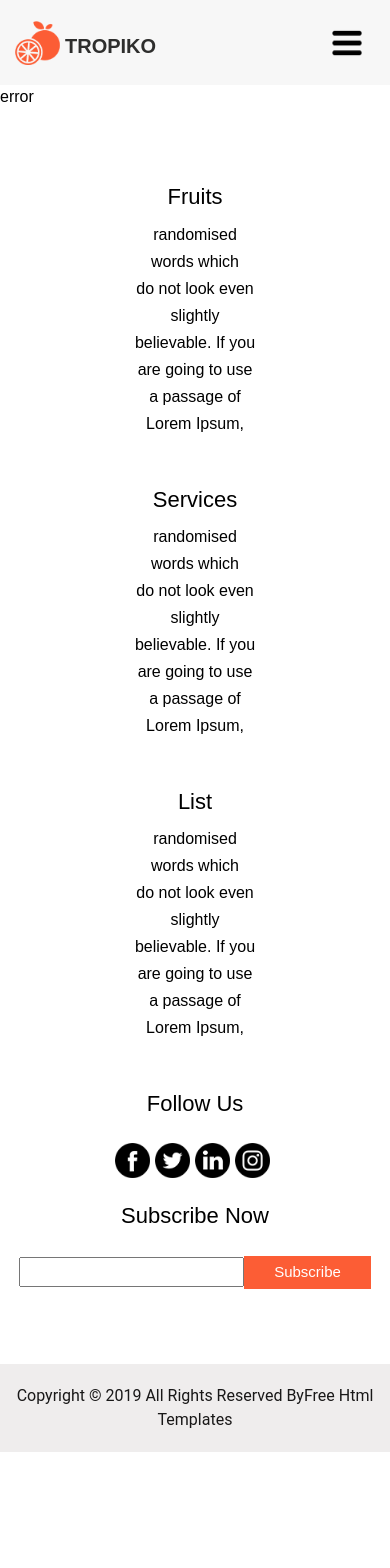
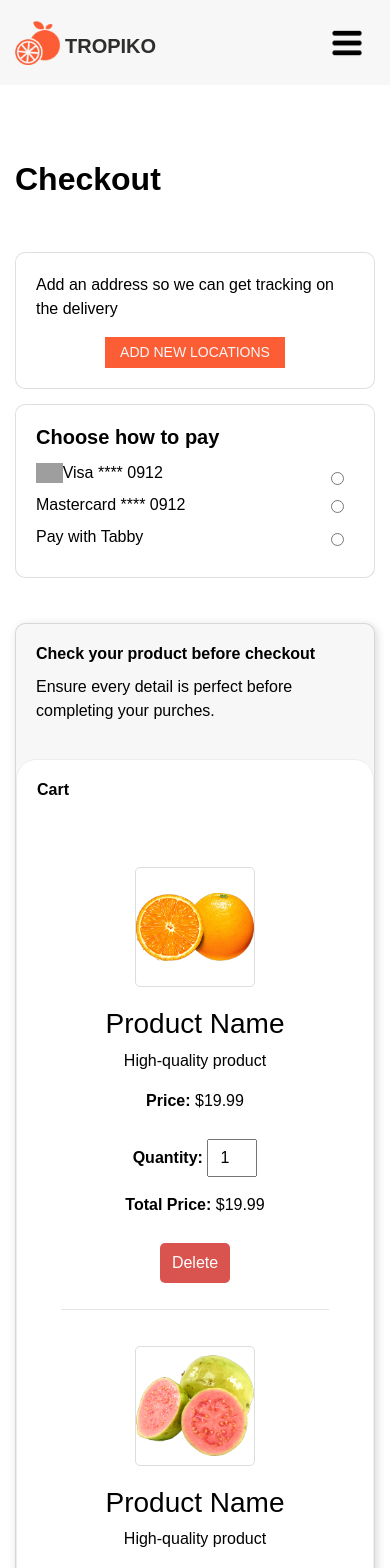
Before and after one commit to Loochi-02/practical_1, a React (Vite) app: page /Cart in a window 390 px wide. Shown: the top 1568 px of the page. Before the commit the page ends 1452 px from the top, so only its background shows below. Built offline with nearby package versions, Linux system fonts and the light colour scheme; grey boxes are pictures that could not be loaded.

Commit message:
Updated styles for responsive design

```diff
--- a/package.json
+++ b/package.json
@@ -13,6 +13,7 @@
     "preview": "vite preview"
   },
   "dependencies": {
+
     "react": "^18.3.1",
     "react-dom": "^18.3.1",
     "react-router-dom": "^7.1.5"
--- a/public/css/style.css
+++ b/public/css/style.css
@@ -507,3 +507,116 @@ a:focus {
 }
 
 /* end footer section*/
+/* card page */
+
+#cardcard{
+  border-radius: 10px;
+}
+#cart{
+  margin-top: 30px;
+  display: flex;
+  /* border: 2px solid red; */
+}
+
+#cart-body{
+  border: 0.01px solid rgb(234, 238, 240);
+  background-color: white;
+  border-radius: 20px 20px 10px 10px ;
+}
+
+#card{
+  border-radius: 10px;
+  /* border: 2px solid black; */
+  box-shadow: 2px 2px 8px rgba(77, 65, 65, 0.2); /* Custom shadow */
+  background-color: #f7f7f7;
+}
+
+#visacard{
+  position: absolute;
+  top: 67px;
+  right: 30px;
+}
+
+#mastercard{
+  position: absolute;
+  top: 95px;
+  right: 30px;
+}
+
+#tabbycard{
+  position: absolute;
+  top: 128px;
+  right: 30px;
+}
+
+.leftColumn{
+  border:2px solid #000000;
+  display: flex;
+}
+
+.secondcardiv{
+  border: 2px solid blue;
+}
+
+#right-column{
+  border: 0.6px solid #c1c4c9;
+  border-radius: 8px;
+}
+
+.product-container {
+            display: flex;
+            align-items: center;
+            /* border: 1px solid #ddd; */
+            padding: 5px;
+            max-width: 900px;
+            margin: auto;
+            border-radius: 8px;
+            /* box-shadow: 0 4px 6px rgba(0, 0, 0, 0.1); */
+            background: #fff;
+            justify-content: space-between;
+        }
+        .column {
+            flex: 1;
+            padding: 5px;
+            text-align: center;
+        }
+        .product-image {
+            width: 120px;
+            height: 120px;
+            object-fit: contain;
+            border-radius: 5px;
+            border: 1px solid #ddd;
+            /* background-color: #ddd; */
+
+        }
+        .quantity-input {
+            width: 50px;
+            padding: 5px;
+            text-align: center;
+        }
+        .delete-btn {
+            background: #d9534f;
+            color: white;
+            border: none;
+            padding: 8px 12px;
+            cursor: pointer;
+            border-radius: 5px;
+            margin-top: 10px;
+        }
+        .delete-btn:hover {
+            background: #c9302c;
+        }
+
+        /* Responsive */
+        @media (max-width: 700px) {
+          .product-container {
+              flex-direction: column;
+              text-align: center;
+          }
+          .column {
+              width: 100%;
+          }
+          .product-image {
+              margin: 10px 0;
+          }
+      }
--- a/src/App.jsx
+++ b/src/App.jsx
@@ -9,6 +9,7 @@ import Navbar from './components/Navbar';
 import Footer from './components/Footer';
 import Services from './pages/Services';
 import Contact from './pages/Contact';
+import Cart from './pages/cart';
 
 function App() {
 
@@ -43,6 +44,7 @@ function App() {
       <Route path='/Fruits' element={<Fruits/>}/>
       <Route path='/Services' element={<Services/>}/>
       <Route path='/Contact' element={<Contact/>}/>
+      <Route path='/Cart' element={<Cart/>}/>
       <Route path='*' element={<ErrorPage/>}/>
     </Routes>
     <Footer/>
--- /dev/null
+++ b/src/pages/Cart.jsx
@@ -0,0 +1,166 @@
+const Cart=() =>{
+    return<>
+   <section className="cart_section layout_padding">
+   <div className="container">
+    <h2 className="font-weight-bold">
+        Checkout
+    </h2>
+        <div className="row layout_padding2">
+
+        {/* left column */}
+        <div className="col-md-8">
+          <div className="card-deck">
+            {/* Delivery Location */}
+          <div className="card" id="cardcard">
+            <div className="card-body">
+              <p className="card-text">
+              Add an address so we can get tracking on the delivery
+              </p>
+              <div className="quote_btn-container ml-0 ml-lg-4 d-flex justify-content-center">
+            <a href="">
+             Add new locations
+            </a>
+          </div>
+            </div>
+          </div>
+
+          {/* payment methods */}
+          <div className="card" id="cardcard">
+            <div className="card-body">
+              <h5 className="card-title"><b>Choose how to pay</b></h5>
+              <label className="flex items-center space-x-3">
+                        <img
+                          src="https://logos-world.net/wp-content/uploads/2020/04/Visa-Logo.png"
+                          alt="Visa Card"
+                          style={{ height: "20px", width: "auto" }}
+                        />
+                        <span>Visa **** 0912</span>
+                        <input type="radio" name="payment" className="w-6 h-6 rounded-full border-gray-300 checked:bg-blue-500" id="visacard"/>
+
+                    </label><br/>
+                    <label className="flex items-center space-x-3">
+                        {/* <img
+                         src="https://iconscout.com/free-icon/mastercard-3521564"
+                         alt="MasterCard"
+                         style={{ height: "20px", width: "auto" }}
+                        /> */}
+
+                        <span>Mastercard **** 0912</span>
+                        <input type="radio" name="payment" className="w-6 h-6 rounded-full border-gray-300 checked:bg-blue-500" id="mastercard"/>
+                    </label><br/>
+                    <label className="flex items-center space-x-3">
+                        {/* <img
+                          src="https://seeklogo.com/images/T/tabby-logo-2207E22F98-seeklogo.com.png"
+                          alt="Pay with Tabby"
+                          className="h-6 w-auto"
+                        /> */}
+
+                        <span>Pay with Tabby</span>
+                        <input type="radio" name="payment" className="w-6 h-6 rounded-full border-gray-300 checked:bg-blue-500" id="tabbycard"/>
+                    </label>
+            </div>
+          </div>
+          </div>
+
+          {/* cart section */}
+          <div className="card-deck" id="cart">
+          <div className="card" id="card">
+            <div className="card-body">
+              <h6 className="card-title"><b>Check your product before checkout</b></h6>
+              <p className="card-main-text">Ensure every detail is perfect before completing your purches.</p>
+
+            </div>
+            <div className="card-body" id="cart-body">
+              <h6 className="card-title"><b>Cart</b></h6>
+                <div className="space-y-4 mt-4">
+                    {/* <!-- Cart Item --> */}
+                    <div className="flex justify-between items-center p-4 border-b">
+                      {/* <div className="flex items-center gap-4">
+                        <img src="images/orange.png" className="w-12 h-12 rounded" style={{ height: "50px", width: "auto" }} />
+                        <div>
+                            <h3 className="font-semibold">Orange</h3>
+                            <p className="text-sm text-gray-500">XL • Black</p>
+                            <p className="text-gray-800 font-semibold">SAR 40.00 per item</p>
+                        </div>
+                        </div> */}
+                       <div className="product-container">
+                       {/* <!-- Column 3: Product Image --> */}
+        <div className="column">
+            <img className="product-image" src="images/orange.png" alt="Product"/>
+        </div>
+
+        {/* <!-- Column 1: Product Details --> */}
+        <div className="column">
+            <h3>Product Name</h3>
+            <p>High-quality product</p>
+            <p><strong>Price:</strong> $19.99</p>
+        </div>
+
+        {/* <!-- Column 2: Quantity, Total Price, Delete --> */}
+        <div className="column">
+            <p><strong>Quantity:</strong> <input type="number" className="quantity-input" value="1" min="1"/></p>
+            <p><strong>Total Price:</strong> $19.99</p>
+            <button className="delete-btn">Delete</button>
+        </div>
+
+
+    </div>
+
+                        {/* <div className="flex items-center gap-2">
+                            <button className="bg-gray-200 px-2 py-1 rounded">-</button>
+                            <span className="font-semibold">2</span>
+                            <button className="bg-gray-200 px-2 py-1 rounded">+</button>
+                        </div> */}
+
+                        {/* <p className="font-semibold">SAR 80.00</p> */}
+
+                    <hr/>
+
+                    <div className="product-container">
+                       {/* <!-- Column 3: Product Image --> */}
+        <div className="column">
+            <img className="product-image" src="images/gauva.png" alt="Product"/>
+        </div>
+
+        {/* <!-- Column 1: Product Details --> */}
+        <div className="column">
+            <h3>Product Name</h3>
+            <p>High-quality product</p>
+            <p><strong>Price:</strong> $19.99</p>
+        </div>
+
+        {/* <!-- Column 2: Quantity, Total Price, Delete --> */}
+        <div className="column">
+            <p><strong>Quantity:</strong> <input type="number" className="quantity-input" value="1" min="1"/></p>
+            <p><strong>Total Price:</strong> $19.99</p>
+            <button className="delete-btn">Delete</button>
+        </div>
+
+
+    </div>
+                    </div>
+                    </div>
+
+            </div>
+
+          </div>
+          </div>
+        </div>
+
+        {/* right column */}
+        <div className="col-md-4 d-flex justify-content-center align-items-center" id="right-column">
+          <div className="fruit_img-box d-flex justify-content-center ">
+            <img src="images/grapes.png" alt="" className="" width="100px" />
+          </div>
+        </div>
+      </div>
+
+
+    </div>
+
+
+   </section>
+    </>
+}
+
+export default Cart;
```
Also changed, not shown: 1 other file (tests, documents, lock files or other folders).
